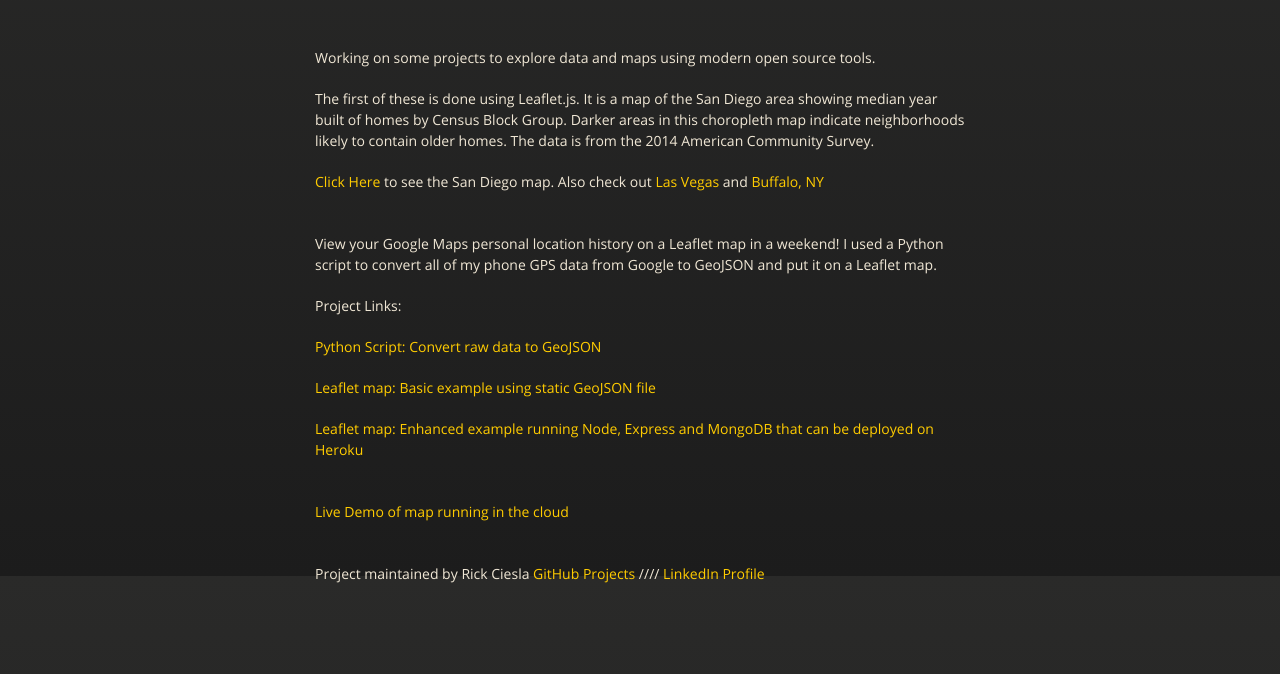
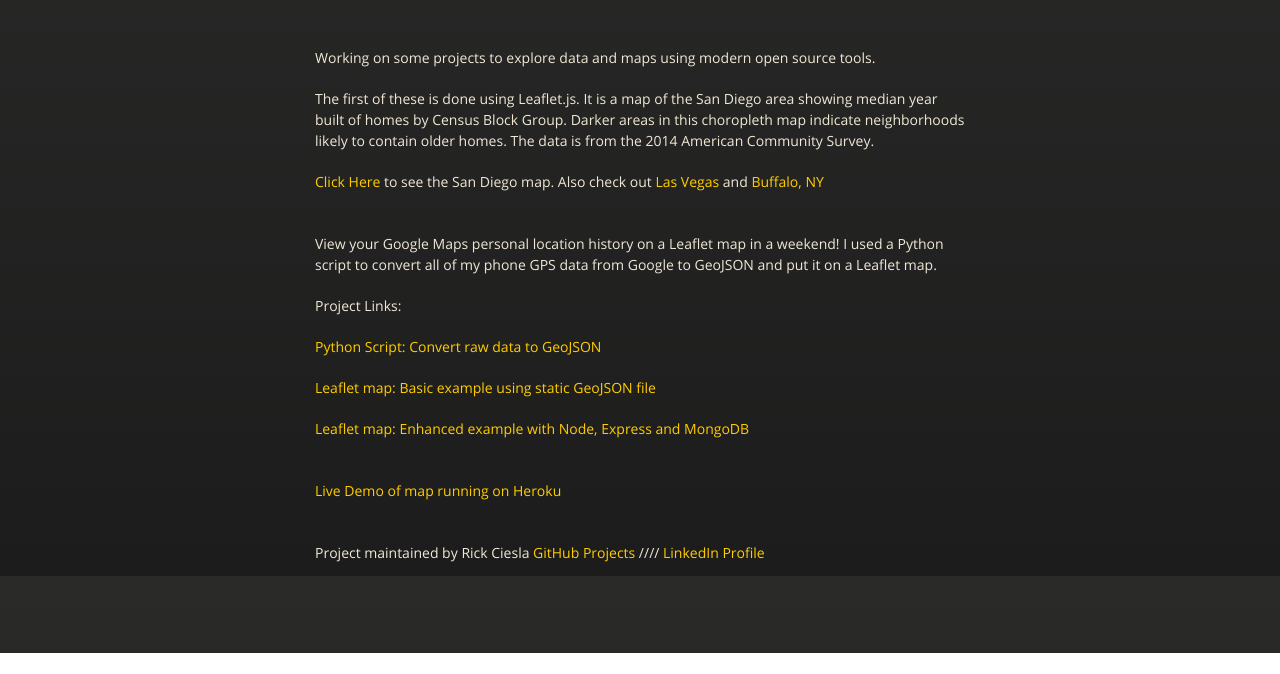
Before and after one commit to rtbigdata/rtbigdata.github.io, a plain HTML site: page index.html in a window 1280 px wide. Shown: the part 224-898 px from the top of the page. After the commit the page ends 877 px from the top, so only its background shows below. Drawn offline with nearby package versions, Linux system fonts and the light colour scheme.

Commit message:
Format tuneup

```diff
--- a/index.html
+++ b/index.html
@@ -44,8 +44,8 @@
         <p>Project Links:</p>
         <p><a href="https://github.com/rtbigdata/google-location-geojson.py">Python Script: Convert raw data to GeoJSON</a></p>
         <p><a href="https://github.com/rtbigdata/my-google-locations">Leaflet map: Basic example using static GeoJSON file</a></p>
-        <p><a href="https://github.com/rtbigdata/gpoints">Leaflet map: Enhanced example running Node, Express and MongoDB that can be deployed on Heroku</a></p>
-<br>    <p><a href="https://secret-earth-76587.herokuapp.com/gpoints/34.1629/-118.3123">Live Demo of map running in the cloud</a></p>
+        <p><a href="https://github.com/rtbigdata/gpoints">Leaflet map: Enhanced example with Node, Express and MongoDB</a></p>
+<br>    <p><a href="https://secret-earth-76587.herokuapp.com/gpoints/34.1629/-118.3123">Live Demo of map running on Heroku</a></p>
 <br>
           <span class="credits left">Project maintained by Rick Ciesla <a href="https://github.com/rtbigdata">GitHub Projects</a> //// <a href="https://linkedin.com/in/rickciesla">LinkedIn Profile</a></span>
 
```
